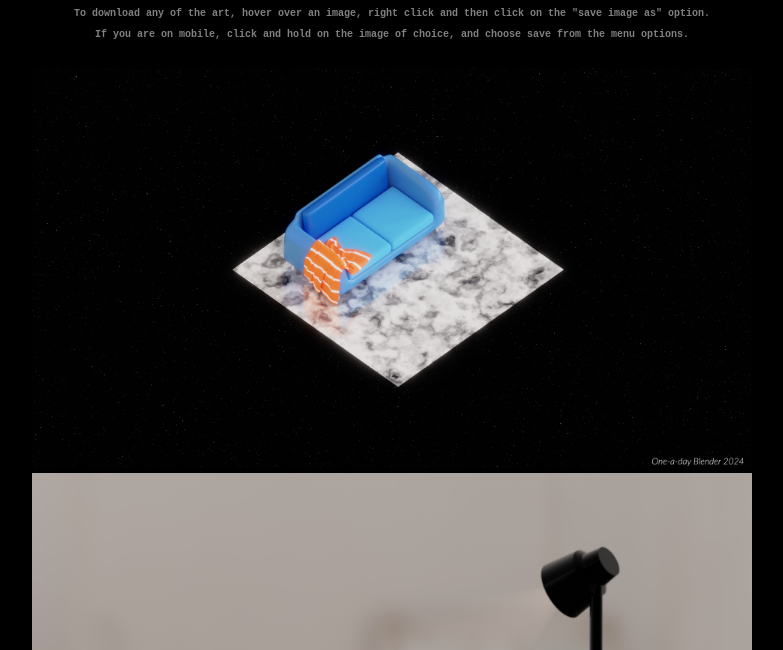
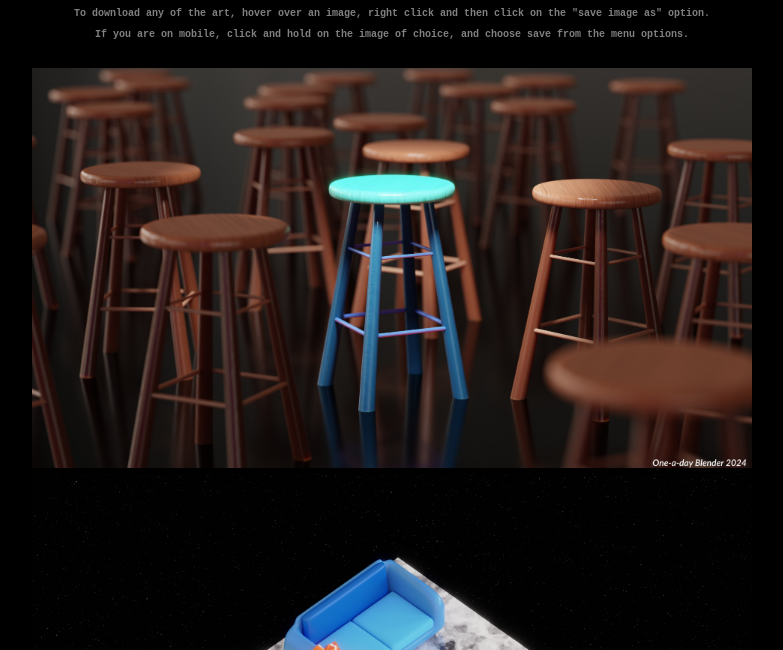
Before and after one commit to oneadayportfolio/oneadayportfolio, a plain HTML site: page index.html in a window 1280 px wide. Shown: the part 150-800 px from the top of the page, without its empty margins (248-1031 px from the left). Drawn offline with Linux system fonts and the light colour scheme.

Commit message:
day15 update

```diff
--- a/index.html
+++ b/index.html
@@ -28,6 +28,17 @@
 <br>
 
 <div class="container">
+
+	<!-- January 15, 2024 -->
+
+	<div class="gal-container">
+		<div class="gal-item">
+			<div class="image">
+				<img src="images/day15_wm.jpg" height="300" alt="This is an image of a collection of stools, of which one is peculiar and blue.">
+			</div>
+			<div class="text">Magic Wood Stool</div>
+		</div>
+	</div>
 
 	<!-- January 14, 2024 -->
 
```
Also changed, not shown: images/day15_wm.jpg (added).
